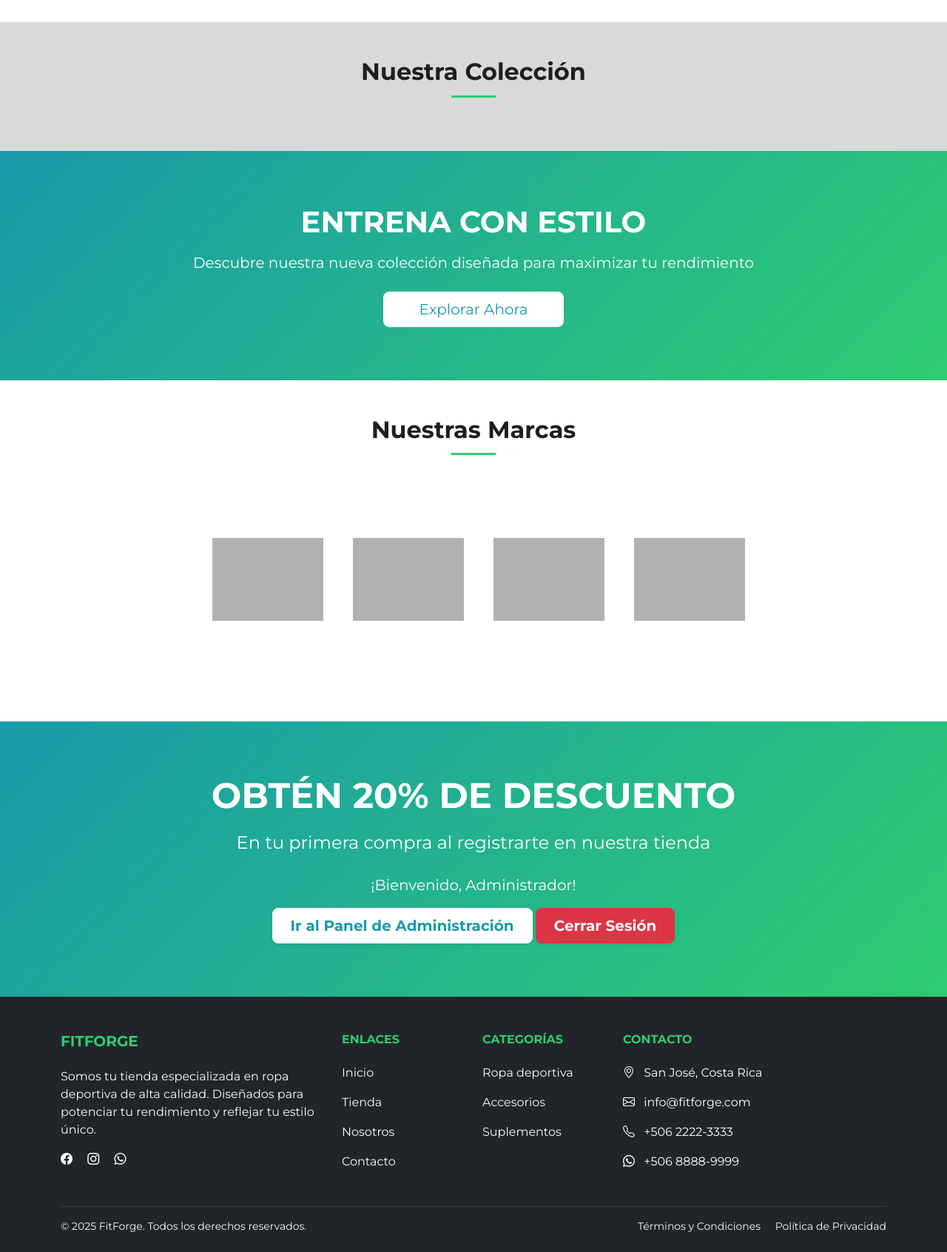
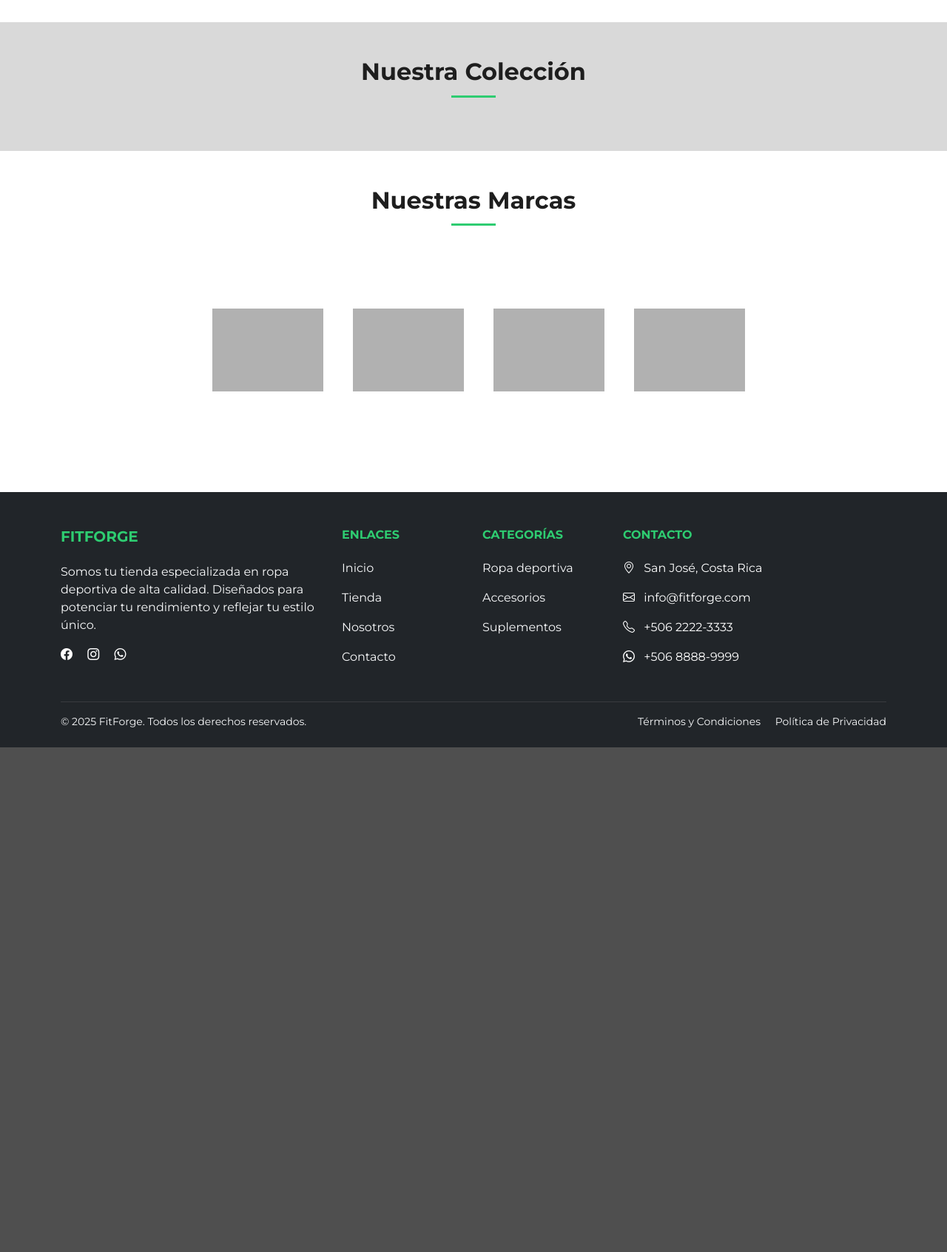
Before and after one commit to RamzaF/PF-Fitforge, a Spring Boot app: page / in a window 1280 px wide. Shown: the part 614-2306 px from the top of the page at 74% size. After the commit the page ends 1624 px from the top, so only its background shows below. Run offline with Spring Boot 4, Linux system fonts and the light colour scheme; the visitor is signed in with stand-in values (Sample User, id 1); data that the repository does not hold is empty; some of the project's set-up classes (security, data sources, template engines, error pages and the like) are left out, and stand-ins take their place; some libraries are stand-ins or nearby versions; grey boxes are pictures that could not be loaded.

Commit message:
Agregar autorización para ocultar banners promocionales y secciones de llamada a la acción a usuarios administradores

```diff
--- a/InitializrSpringbootProject/src/main/resources/templates/Home/fragmentos.html
+++ b/InitializrSpringbootProject/src/main/resources/templates/Home/fragmentos.html
@@ -89,7 +89,7 @@
             </div>
         </section>
 
-        <div th:fragment="cta-banner" class="cta-banner py-5 text-center">
+        <div th:fragment="cta-banner" class="cta-banner py-5 text-center" sec:authorize="!hasRole('ROLE_ADMIN')">
             <div class="container py-4">
                 <h2 class="display-6 fw-bold mb-3 text-white">ENTRENA CON ESTILO</h2>
                 <p class="lead mb-4 text-white">Descubre nuestra nueva colección diseñada para maximizar tu rendimiento</p>
--- a/InitializrSpringbootProject/src/main/resources/templates/index.html
+++ b/InitializrSpringbootProject/src/main/resources/templates/index.html
@@ -52,8 +52,8 @@
             </div>
         </section>
 
-        <!-- Banner promocional -->
-        <section class="promo-banner py-5 text-white text-center">
+        <!-- Banner promocional - oculto para administradores -->
+        <section class="promo-banner py-5 text-white text-center" sec:authorize="!hasRole('ROLE_ADMIN')">
             <div class="container py-4">
                 <h2 class="display-5 fw-bold mb-3">OBTÉN 20% DE DESCUENTO</h2>
                 <p class="lead fs-4 mb-4">En tu primera compra al registrarte en nuestra tienda</p>
@@ -66,12 +66,6 @@
                     <p class="lead">¡Bienvenido de nuevo!</p>
                     <a href="/logout" class="btn btn-light btn-lg px-4 py-2 shadow-sm fw-bold">Cerrar Sesión</a>
                 </div>
-                <!-- Para administradores -->
-                <div sec:authorize="hasRole('ADMIN')">
-                    <p class="lead">¡Bienvenido, Administrador!</p>
-                    <a href="/admin" class="btn btn-light btn-lg px-4 py-2 shadow-sm fw-bold">Ir al Panel de Administración</a>
-                    <a href="/logout" class="btn btn-danger btn-lg px-4 py-2 shadow-sm fw-bold">Cerrar Sesión</a>
-                </div>
             </div>
         </section>
 
--- a/InitializrSpringbootProject/src/main/resources/templates/tienda/fragmentos.html
+++ b/InitializrSpringbootProject/src/main/resources/templates/tienda/fragmentos.html
@@ -169,7 +169,7 @@
         </div>
 
         <!-- Call to Action (de la versión anterior) -->
-        <div th:fragment="cta-banner" class="cta-banner py-5 text-center">
+        <div th:fragment="cta-banner" class="cta-banner py-5 text-center" sec:authorize="!hasRole('ROLE_ADMIN')">
             <div class="container py-4">
                 <h2 class="display-6 fw-bold mb-3 text-white">ENTRENA CON ESTILO</h2>
                 <p class="lead mb-4 text-white">Descubre nuestra nueva colección diseñada para maximizar tu rendimiento</p>
```
Also changed, not shown: 1 other file.
